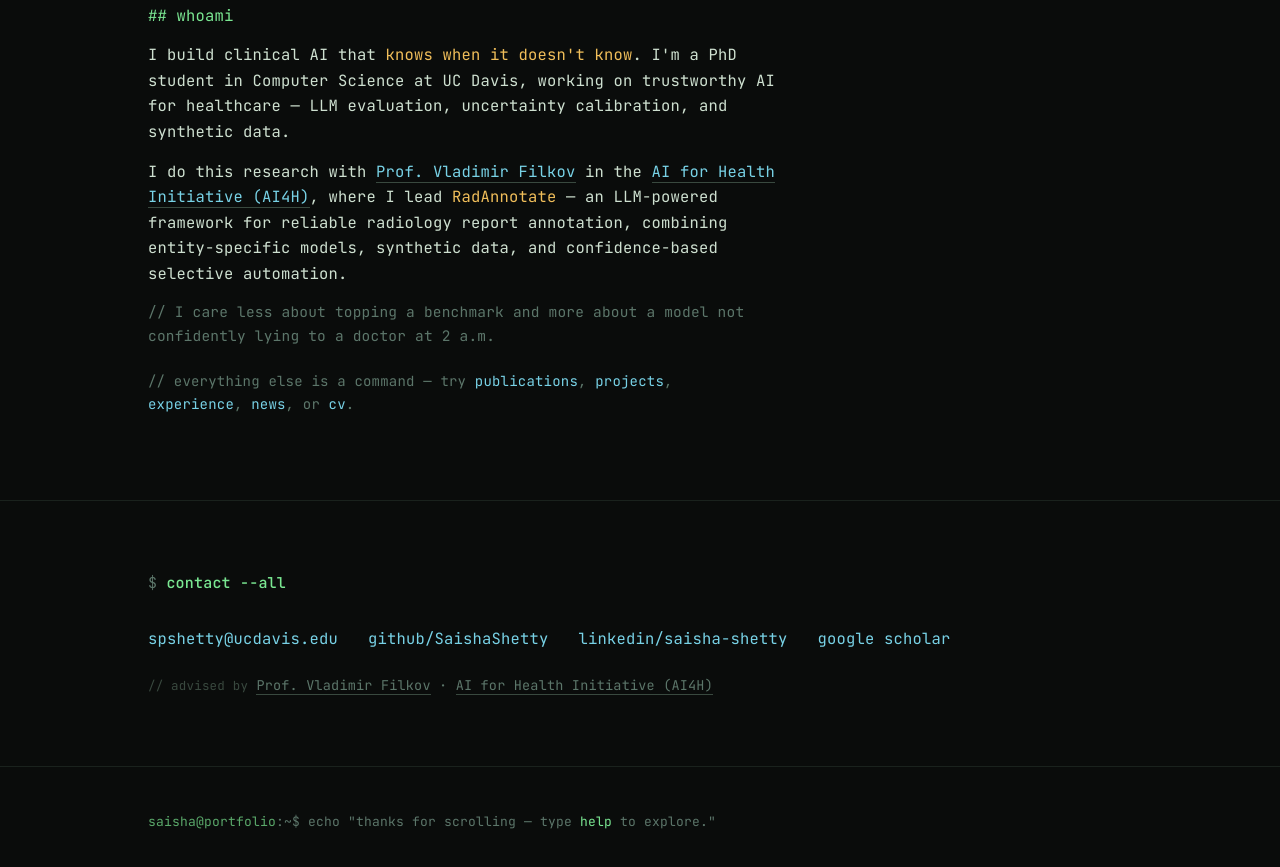
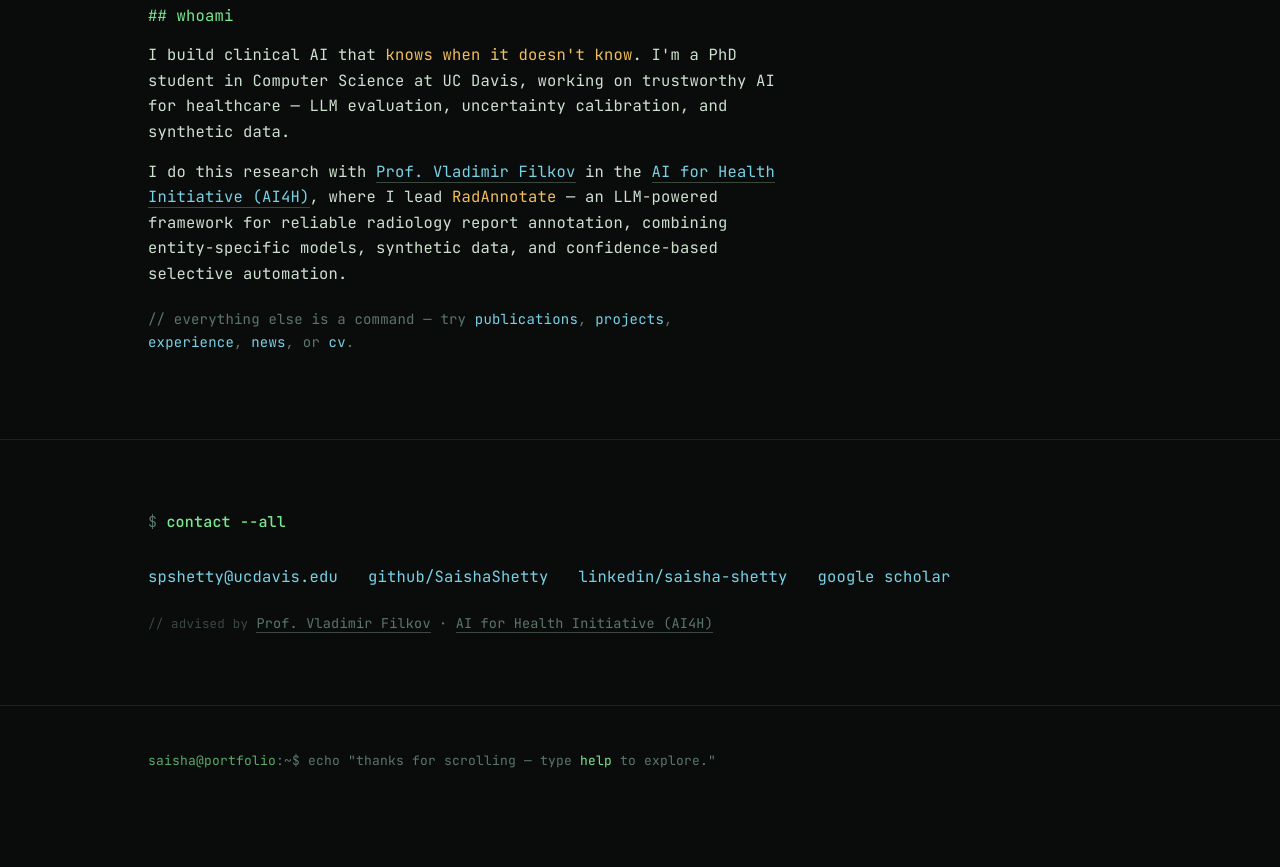
Before and after one commit to SaishaShetty/Saisha, a plain HTML site: page v2/main.html in a window 1280 px wide. Shown: the part 922-1789 px from the top of the page. Drawn offline with Linux system fonts and the light colour scheme; no server answers.

Commit message:
minor change

```diff
--- a/v2/main.html
+++ b/v2/main.html
@@ -364,7 +364,6 @@
         <p><span style="color:var(--grn)">## whoami</span></p>
         <p>I build clinical AI that <span class="hl">knows when it doesn't know</span>. I'm a PhD student in Computer Science at UC&nbsp;Davis, working on trustworthy AI for healthcare — LLM evaluation, uncertainty calibration, and synthetic data.</p>
         <p>I do this research with <a href="https://www.cs.ucdavis.edu/~filkov/" target="_blank" rel="noopener" class="ilink">Prof.&nbsp;Vladimir&nbsp;Filkov</a> in the <a href="https://ai4h.cs.ucdavis.edu/" target="_blank" rel="noopener" class="ilink">AI for Health Initiative (AI4H)</a>, where I lead <span class="hl">RadAnnotate</span> — an LLM-powered framework for reliable radiology report annotation, combining entity-specific models, synthetic data, and confidence-based selective automation.</p>
-        <p><span class="comment">I care less about topping a benchmark and more about a model not confidently lying to a doctor at 2&nbsp;a.m.</span></p>
         <p style="color:var(--dim);font-size:14px;margin-top:22px">// everything else is a command — try <span style="color:var(--cyan)">publications</span>, <span style="color:var(--cyan)">projects</span>, <span style="color:var(--cyan)">experience</span>, <span style="color:var(--cyan)">news</span>, or <span style="color:var(--cyan)">cv</span>.</p>
       </div>
     </div>
```
Also changed, not shown: 1 other file.
